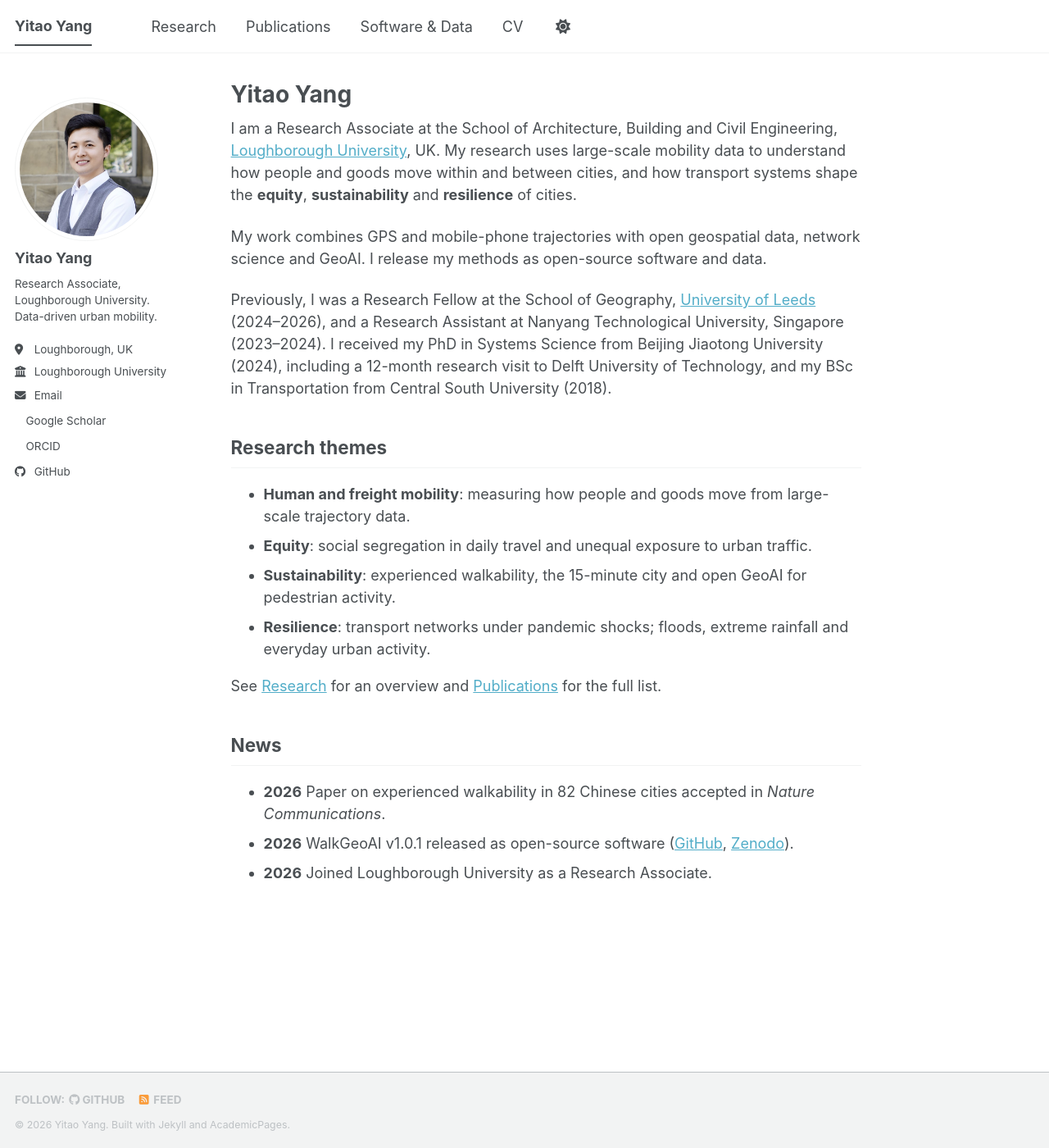
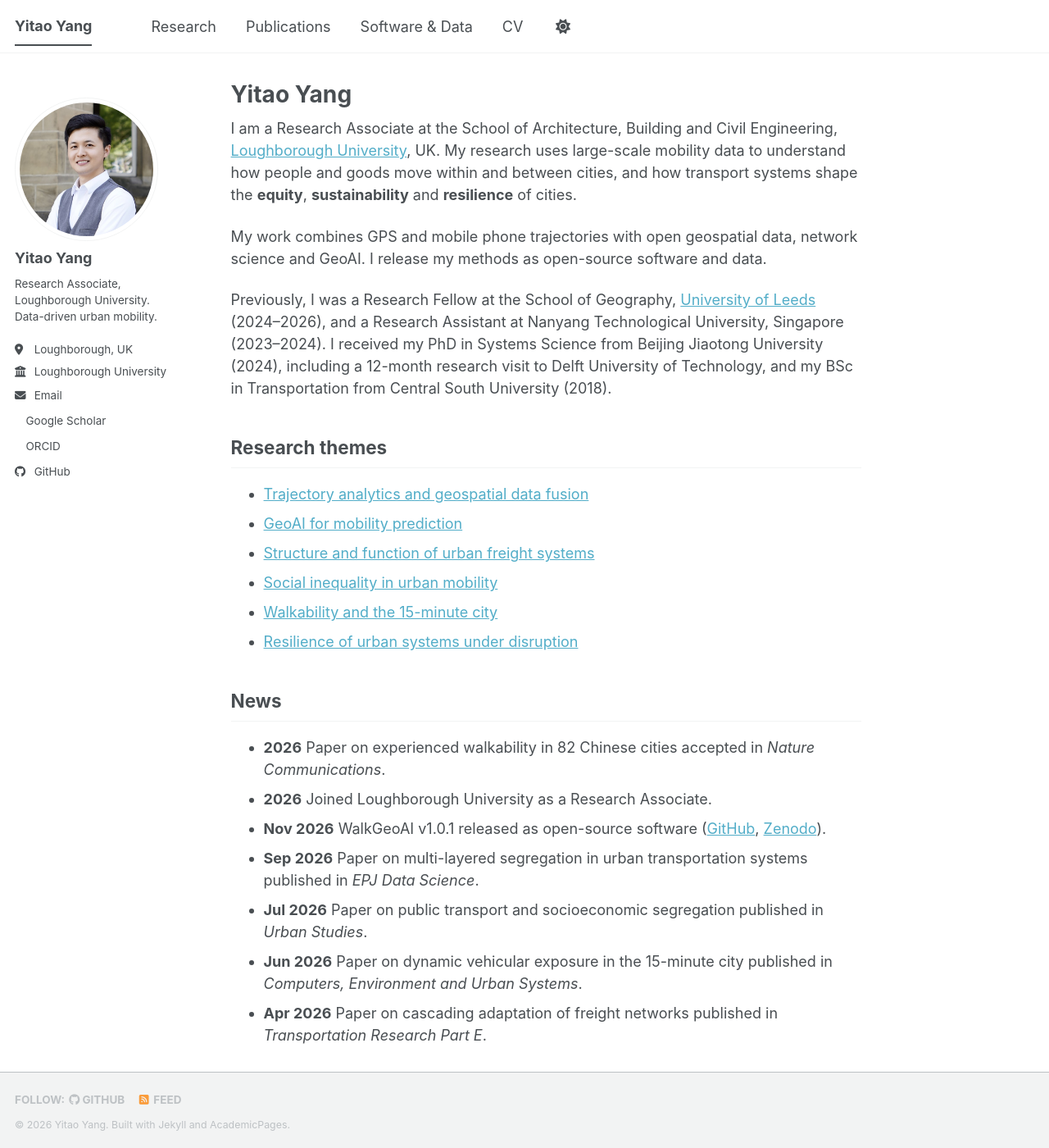
Before and after one commit to UrbanMobility-y/UrbanMobility-y.github.io, a Jekyll site: the page built from _pages/about.md, in a window 1280 px wide and 1400 px high. Shown: the whole window at 82% size. Built offline with Jekyll 4.4.1, drawn with Linux system fonts in a browser that asks for light colours; a script bundle is joined from its source files by our own code; a style sheet for code colours, icons or effects is not loaded; some of the changed text lies outside the part shown.

Commit message:
Home: six theme links, dated news, contact; fix duplicate title; YY favicon

```diff
--- a/_includes/seo.html
+++ b/_includes/seo.html
@@ -8,7 +8,7 @@
   {% assign canonical_url = page.url | replace: "/index.html", "/" | prepend: seo_url %}
 {% endif %}
 
-{% if page.title %}
+{% if page.title and page.title != site.title %}
   {% assign seo_title = page.title | append: " " | append: site.title_separator | append: " " | append: site.title %}
 {% endif %}
 {% if seo_title %}
--- a/_pages/about.md
+++ b/_pages/about.md
@@ -9,21 +9,32 @@ redirect_from:
 
 I am a Research Associate at the School of Architecture, Building and Civil Engineering, [Loughborough University](https://www.lboro.ac.uk/), UK. My research uses large-scale mobility data to understand how people and goods move within and between cities, and how transport systems shape the **equity**, **sustainability** and **resilience** of cities.
 
-My work combines GPS and mobile-phone trajectories with open geospatial data, network science and GeoAI. I release my methods as open-source software and data.
+My work combines GPS and mobile phone trajectories with open geospatial data, network science and GeoAI. I release my methods as open-source software and data.
 
 Previously, I was a Research Fellow at the School of Geography, [University of Leeds](https://www.leeds.ac.uk/) (2024–2026), and a Research Assistant at Nanyang Technological University, Singapore (2023–2024). I received my PhD in Systems Science from Beijing Jiaotong University (2024), including a 12-month research visit to Delft University of Technology, and my BSc in Transportation from Central South University (2018).
 
 Research themes
 ------
-* **Human and freight mobility**: measuring how people and goods move from large-scale trajectory data.
-* **Equity**: social segregation in daily travel and unequal exposure to urban traffic.
-* **Sustainability**: experienced walkability, the 15-minute city and open GeoAI for pedestrian activity.
-* **Resilience**: transport networks under pandemic shocks; floods, extreme rainfall and everyday urban activity.
-
-See [Research](/research/) for an overview and [Publications](/publications/) for the full list.
+* [Trajectory analytics and geospatial data fusion](/research/#trajectory-analytics-and-geospatial-data-fusion)
+* [GeoAI for mobility prediction](/research/#geoai-for-mobility-prediction)
+* [Structure and function of urban freight systems](/research/#structure-and-function-of-urban-freight-systems)
+* [Social inequality in urban mobility](/research/#social-inequality-in-urban-mobility)
+* [Walkability and the 15-minute city](/research/#walkability-and-the-15-minute-city)
+* [Resilience of urban systems under disruption](/research/#resilience-of-urban-systems-under-disruption)
 
 News
 ------
 * **2026** Paper on experienced walkability in 82 Chinese cities accepted in *Nature Communications*.
-* **2026** WalkGeoAI v1.0.1 released as open-source software ([GitHub](https://github.com/UrbanMobility-y/WalkGeoAI), [Zenodo](https://doi.org/10.5281/zenodo.24030782)).
 * **2026** Joined Loughborough University as a Research Associate.
+* **Nov 2026** WalkGeoAI v1.0.1 released as open-source software ([GitHub](https://github.com/UrbanMobility-y/WalkGeoAI), [Zenodo](https://doi.org/10.5281/zenodo.24030782)).
+* **Sep 2026** Paper on multi-layered segregation in urban transportation systems published in *EPJ Data Science*.
+* **Jul 2026** Paper on public transport and socioeconomic segregation published in *Urban Studies*.
+* **Jun 2026** Paper on dynamic vehicular exposure in the 15-minute city published in *Computers, Environment and Urban Systems*.
+* **Apr 2026** Paper on cascading adaptation of freight networks published in *Transportation Research Part E*.
+
+Contact
+------
+School of Architecture, Building and Civil Engineering
+Loughborough University
+Loughborough LE11 3TU, United Kingdom
+Email: [y.yang15@lboro.ac.uk](mailto:y.yang15@lboro.ac.uk)
```
Also changed, not shown: images/apple-touch-icon-180x180.png, images/favicon-192x192.png, images/favicon-32x32.png, images/favicon-512x512.png, images/favicon.ico, images/favicon.svg.
